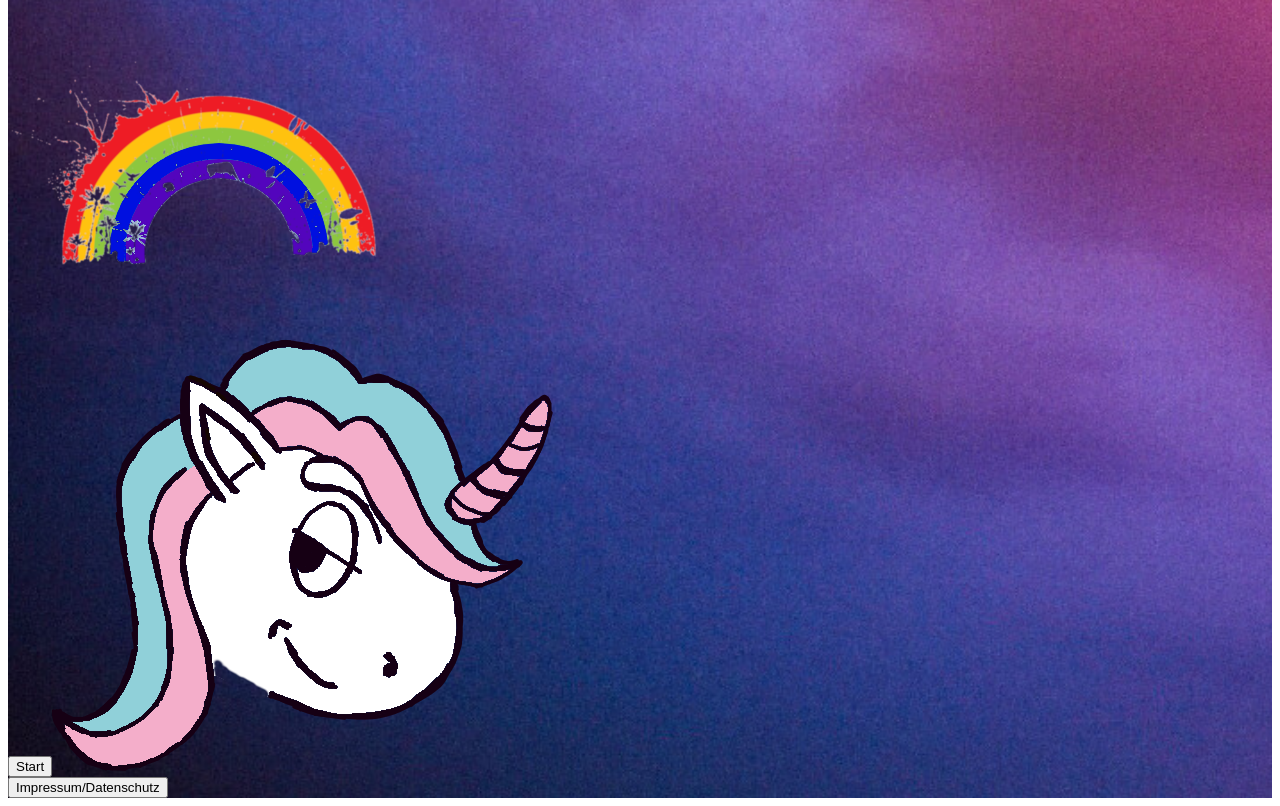
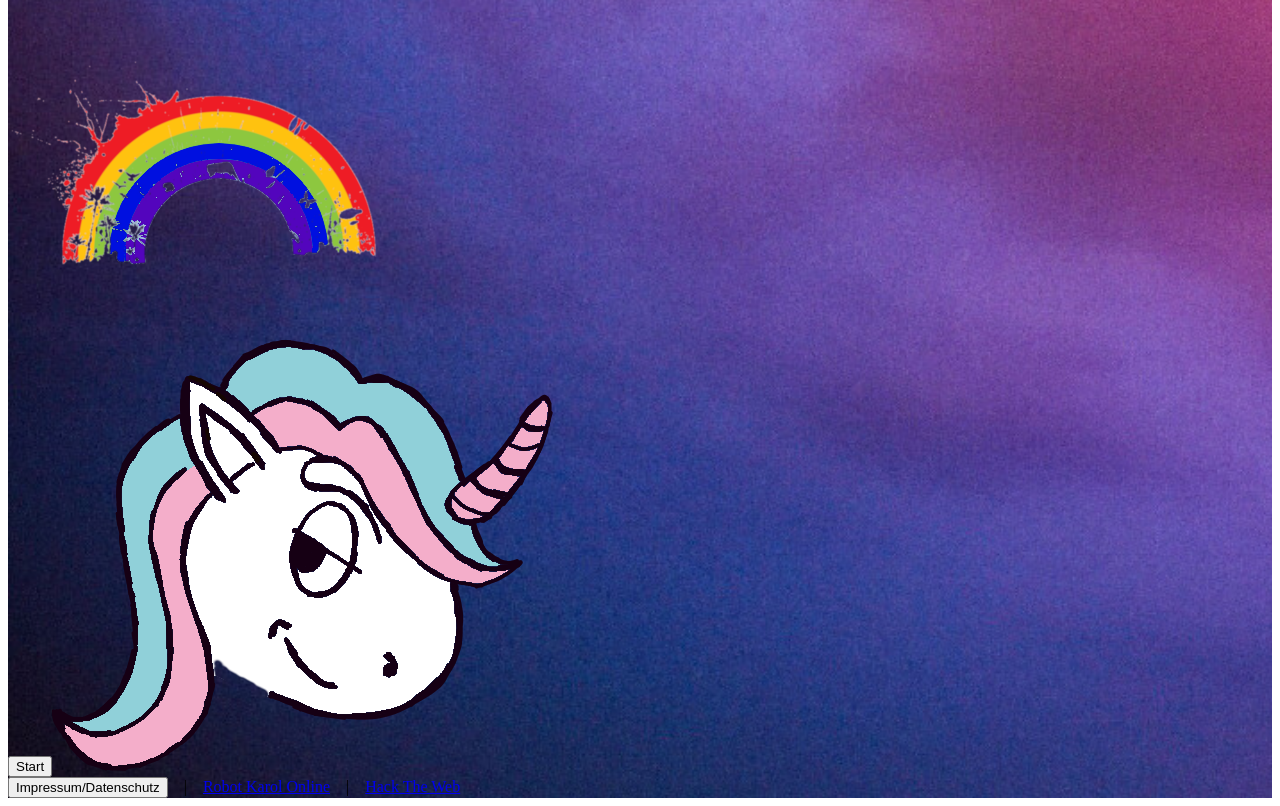
Before and after one commit to Entkenntnis/einhorn-der-mathematik, a Next.js app: page / in a window 1280 px wide. Shown: the part 1152-1958 px from the top of the page. Built offline with nearby package versions, Linux system fonts and the light colour scheme.

Commit message:
feat: add backlinks

```diff
--- a/components/App.tsx
+++ b/components/App.tsx
@@ -483,6 +483,22 @@ export default function App() {
             >
               Impressum/Datenschutz
             </button>
+            &nbsp;&nbsp;&nbsp;&nbsp;|&nbsp;&nbsp;&nbsp;&nbsp;
+            <a
+              href="https://karol.arrrg.de"
+              target="_blank"
+              className="hover:underline"
+            >
+              Robot Karol Online
+            </a>
+            &nbsp;&nbsp;&nbsp;&nbsp;|&nbsp;&nbsp;&nbsp;&nbsp;
+            <a
+              href="https://hack.arrrg.de"
+              target="_blank"
+              className="hover:underline"
+            >
+              Hack The Web
+            </a>
           </div>
           {core.modal == 'impressum' && (
             <AboutModal
```
